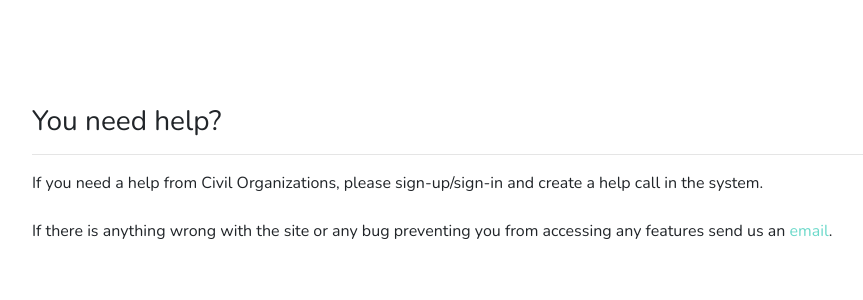
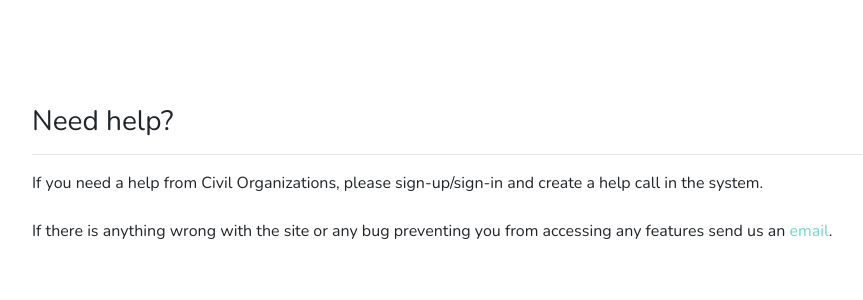
Before and after one commit to yusufhilmi/findhelp, a Django app: page /contact/ in a window 1280 px wide. Shown: the part 845-1145 px from the top of the page, without its empty margins (101-964 px from the left). Run offline with Django 3.2, Linux system fonts and the light colour scheme; some libraries are stand-ins or nearby versions.

Commit message:
contact little fix

```diff
--- a/findhelp/templates/pages/contact.html
+++ b/findhelp/templates/pages/contact.html
@@ -33,7 +33,7 @@
 <br>
     <div class="mt-5">
         <h3>
-            You need help?
+            Need help?
         </h3>
         <hr>
         <p>
```
Also changed, not shown: findhelp/static/images/contact.png.
